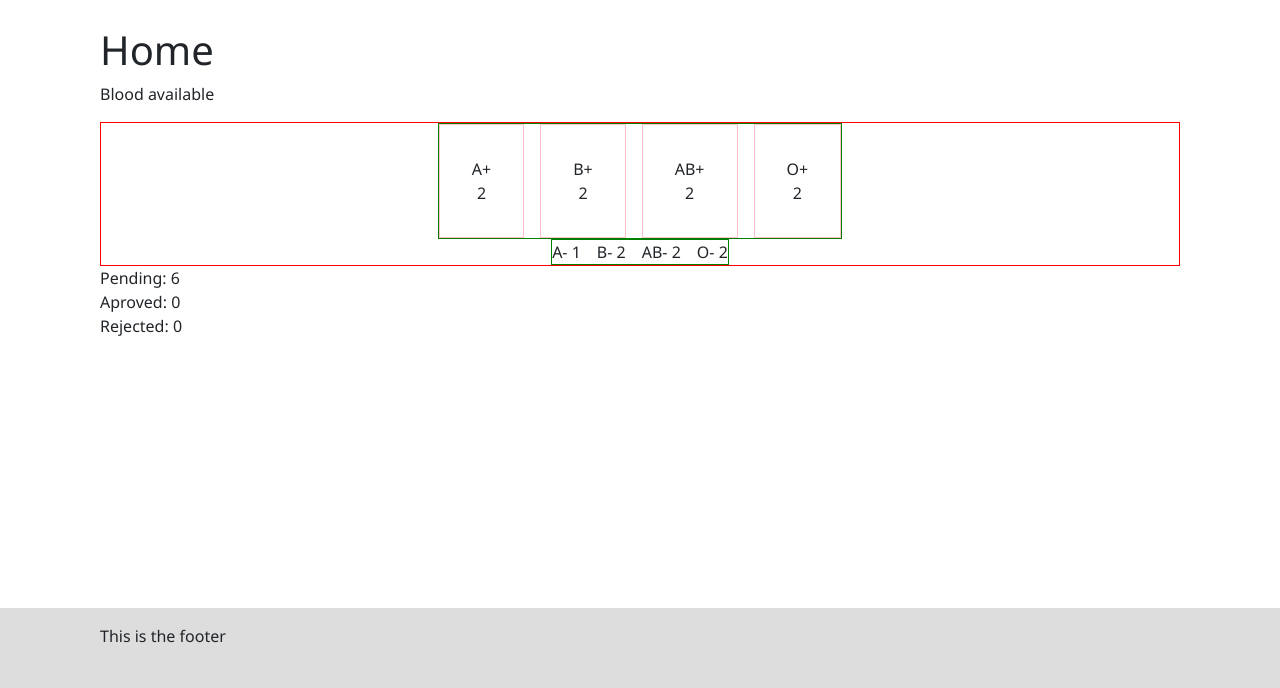
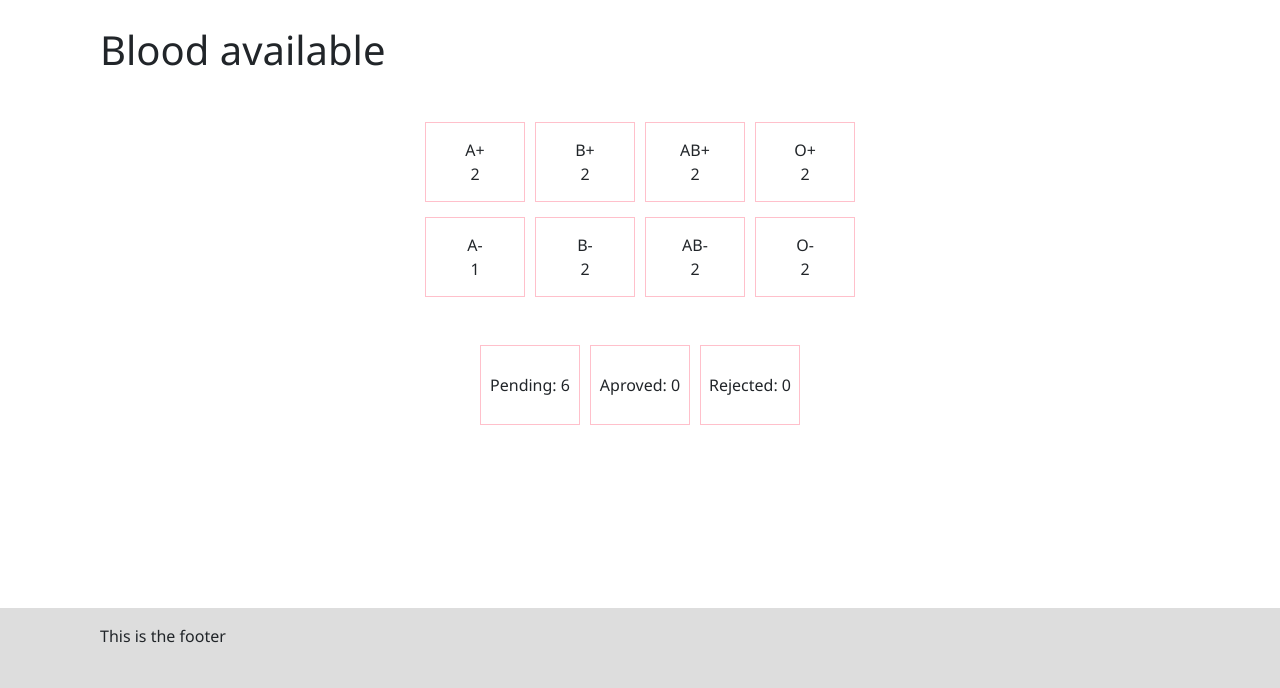
Before and after one commit to claucia/cs50x-final-project, a Flask app: page / in a window 1280 px wide. Shown: the part 112-800 px from the top of the page. Run offline with Flask 2, Linux system fonts and the light colour scheme; a user stored in the database is signed in; data comes from the database, SQL or seed files in the repository; parts of the project's set-up code (start-up, migrations or seed data) failed here and were passed over; some libraries are stand-ins or nearby versions.

Commit message:
Initial style home

```diff
--- a/app/static/home.css
+++ b/app/static/home.css
@@ -3,29 +3,45 @@ main>.content{
 }
 
 main>.content>.stock{
-  display: flex;
-  flex-direction: column;
+  display: grid;
+  grid-template-columns: 100px 100px 100px 100px;
+  grid-template-rows: 80px 80px;
+  column-gap: 10px;
+  row-gap: 15px;
   justify-content: center;
-  align-items: center;
-  border: 1px solid red;
+  margin-top: 3rem;
 }
 
-main>.content>.stock>.positive,
-main>.content>.stock>.negative{
-  border: 1px solid green;
-  display: flex;
-  gap: 1rem;
-}
-
-main>.content>.stock>.positive>.a-positive,
-main>.content>.stock>.positive>.b-positive,
-main>.content>.stock>.positive>.ab-positive,
-main>.content>.stock>.positive>.o-positive{
-  padding:2rem;
+main>.content>.stock>.a-positive,
+main>.content>.stock>.b-positive,
+main>.content>.stock>.ab-positive,
+main>.content>.stock>.o-positive,
+main>.content>.stock>.a-negative,
+main>.content>.stock>.b-negative,
+main>.content>.stock>.ab-negative,
+main>.content>.stock>.o-negative{
   border: 1px solid pink;
   display: flex;
   flex-direction: column;
   align-items: center;
   justify-content: center;
+}
 
+main>.content>.dashboard {
+  display: grid;
+  grid-template-columns: 100px 100px 100px;
+  grid-template-rows: 80px;
+  column-gap: 10px;
+  justify-content: center;
+  margin-top: 3rem;
 }
+
+main>.content>.dashboard>.pending,
+main>.content>.dashboard>.aproved,
+main>.content>.dashboard>.rejected{
+  border: 1px solid pink;
+  display: flex;
+  flex-direction: column;
+  align-items: center;
+  justify-content: center;
+}
--- a/app/templates/home/home.html
+++ b/app/templates/home/home.html
@@ -1,12 +1,11 @@
 {% extends "layout.html" %}
 
-{% block title %}Home{% endblock %}
+{% block title %}Blood available{% endblock %}
 
 {% block content %}
-<p>Blood available</p>
+
 
 <div class="stock">
-  <div class="positive">
 
   {% with item = blood_stock['A+'] or None %}
   <div class="a-positive {{ item['level'] }}">
@@ -36,10 +35,6 @@
   </div>
   {% endwith %}
 
-  </div>
-
-  <div class="negative">
-
   {% with item = blood_stock['A-'] or None %}
   <div class="a-negative {{ item['level'] }}">
     <span>A-</span>
@@ -67,20 +62,21 @@
     <span>{{ item['amount'] or 0 }}</span>
   </div>
   {% endwith %}
+</div>
 
+<div class="dashboard">
+  <div class="pending">
+    Pending:
+    {{ blood_request_status_and_amounts['Pending'] or 0 }}
+  </div>
+  <div class="aproved">
+    Aproved:
+    {{ blood_request_status_and_amounts['Aproved'] or 0 }}
+  </div>
+  <div class="rejected">
+    Rejected:
+    {{ blood_request_status_and_amounts['Rejected'] or 0 }}
   </div>
 </div>
 
-<div>
-  Pending:
-  {{ blood_request_status_and_amounts['Pending'] or 0 }}
-</div>
-<div>
-  Aproved:
-  {{ blood_request_status_and_amounts['Aproved'] or 0 }}
-</div>
-<div>
-  Rejected:
-  {{ blood_request_status_and_amounts['Rejected'] or 0 }}
-</div>
 {% endblock %}
```
Lines whose indentation alone changed are shown as unchanged.
